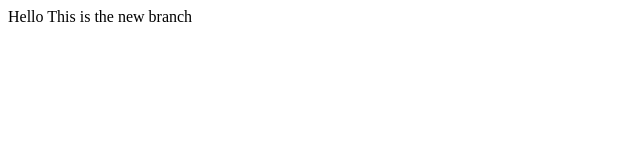
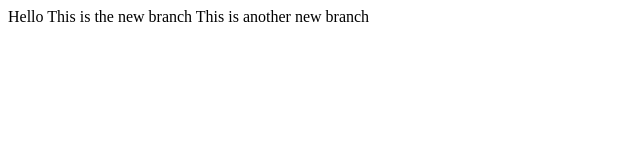
Before and after one commit to JustinJ108/git_practise, a plain HTML site: page index.html in a window 1280 px wide. Shown: the whole page, without its empty margins (0-640 px from the left). Drawn offline with Linux system fonts and the light colour scheme.

Commit message:
more changes

```diff
--- a/index.html
+++ b/index.html
@@ -9,6 +9,6 @@
 <body>
     Hello
     This is the new branch
-
+    This is another new branch
 </body>
 </html>
```
